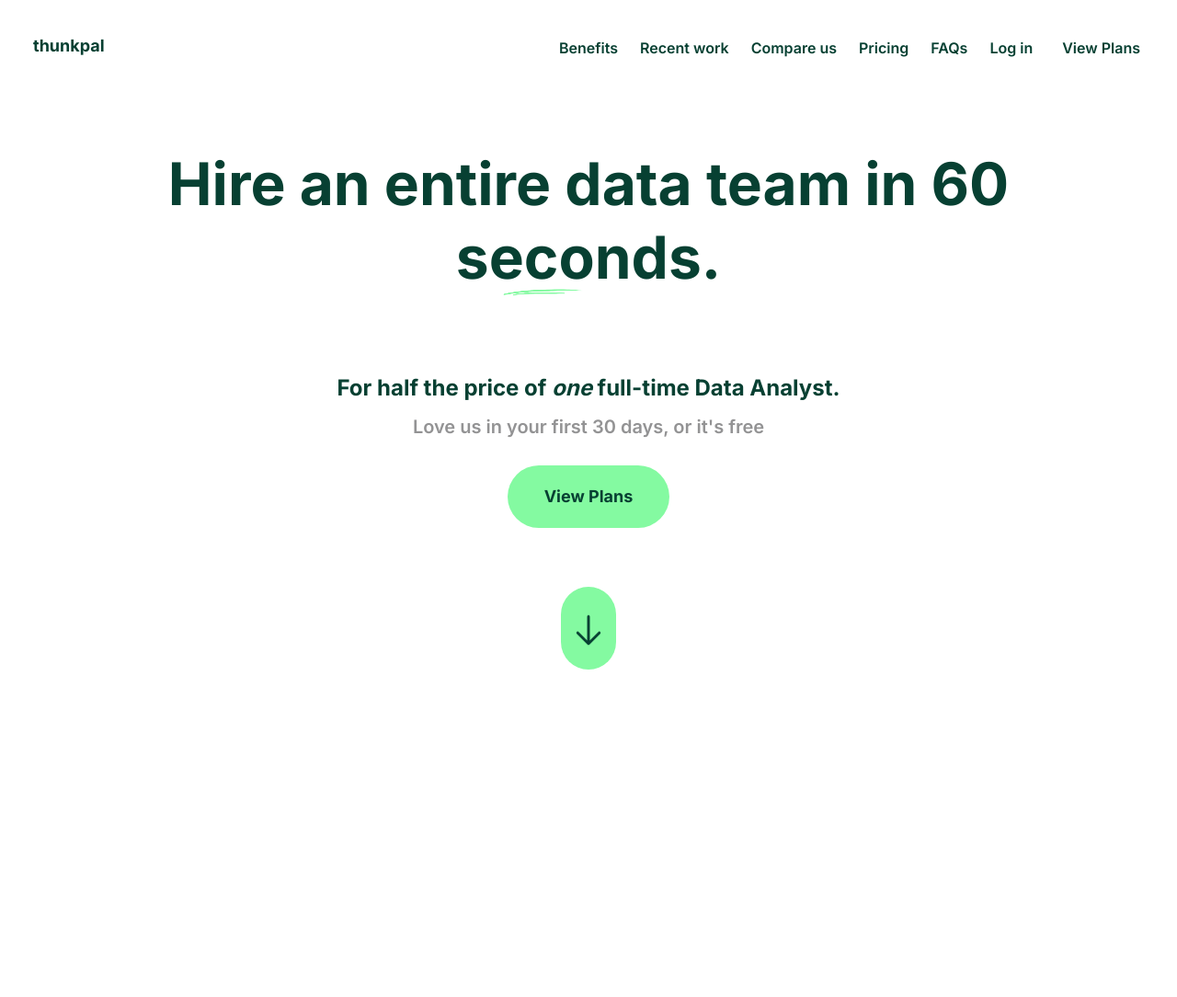
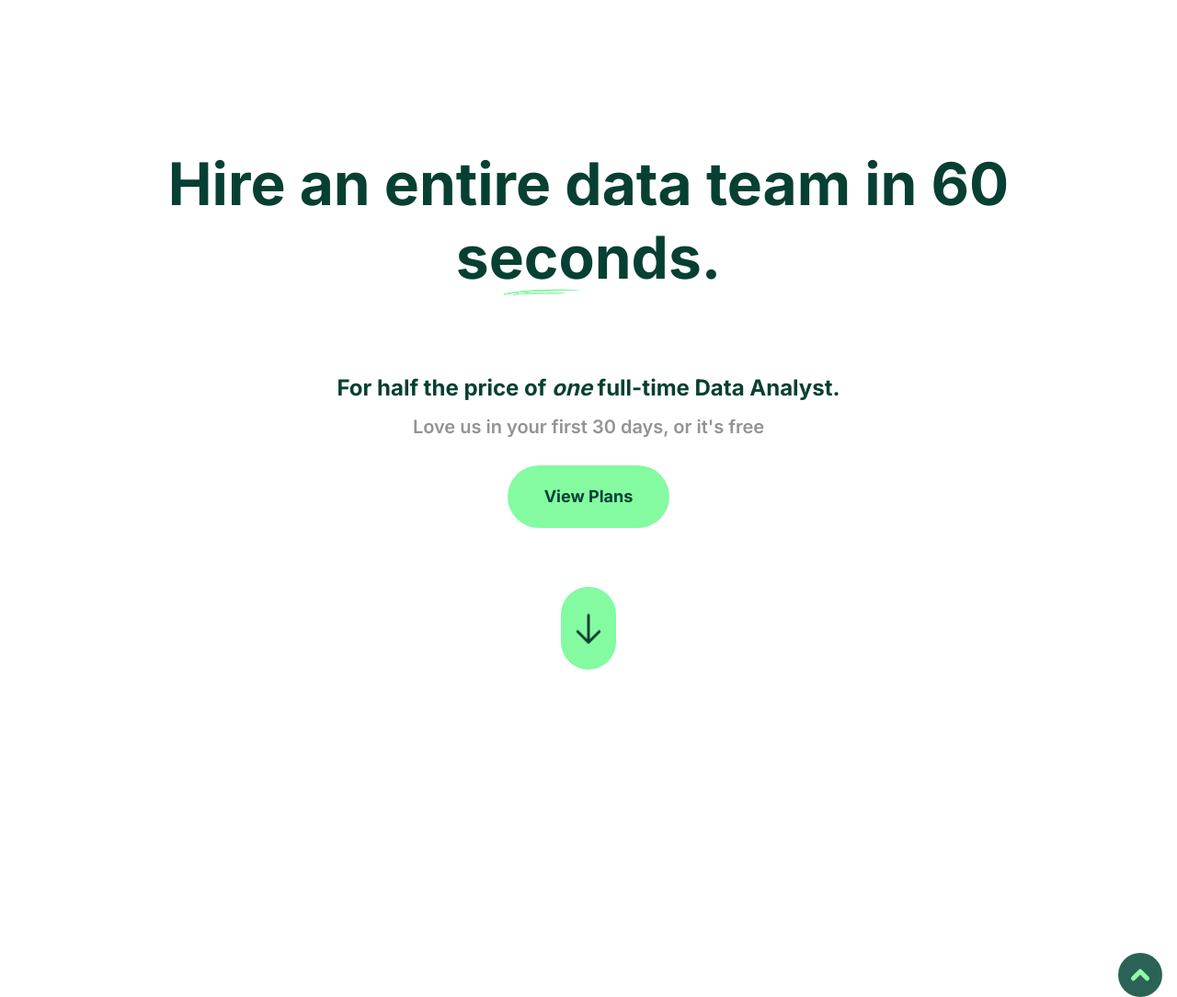
Before and after one commit to RomneyDa/thunk-pals, a Next.js app: page / in a window 1280 px wide. Shown: the whole page at 92% size. Before the commit the page ends 800 px from the top, so only its background shows below. Built offline with nearby package versions, Linux system fonts and the light colour scheme.

Commit message:
fix scrolling etc

```diff
--- a/src/app/globals.css
+++ b/src/app/globals.css
@@ -55,15 +55,10 @@
     body {
         @apply bg-background text-foreground;
     }
-    html {
-        --scroll-behavior: smooth !important;
-        scroll-behavior: smooth !important;
-    }
 }
 
-html {
-    --scroll-behavior: smooth !important;
-    scroll-behavior: smooth !important;
+* {
+    scroll-behavior: smooth;
 }
 
 /* Hide scrollbar for Chrome, Safari and Opera */
--- a/src/app/layout.tsx
+++ b/src/app/layout.tsx
@@ -27,11 +27,6 @@ export default function RootLayout({
           "overflow-auto no-scrollbar min-h-screen max-w-screen bg-background font-sans antialiased",
           fontSans.variable
         )}
-
-      // onScroll={(e) => {
-      //   console.log(0)
-      //   // setScrollPosition(e.currentTarget.scrollTop);
-      // }}
       >
         {children}
       </body>
--- a/src/app/page.tsx
+++ b/src/app/page.tsx
@@ -2,14 +2,14 @@
 import Menu from "@/components/layout/Menu";
 import Image from "next/image";
 import Link from "next/link";
-import { useState } from "react";
+import { useEffect, useRef, useState } from "react";
 import MovingTilesTestimonials from "@/components/home/Testimonials";
 import { recentWork } from "@/components/home/recent-work";
 import FAQs from "@/components/home/FAQs";
 import PrivacyPolicy from "@/components/home/PrivacyPolicy";
 import TermsOfService from "@/components/home/TermsOfService";
 import { ArrowDownIcon } from "@radix-ui/react-icons";
-import { CheckIcon, EqualIcon, XIcon } from "lucide-react";
+import { CheckIcon, ChevronUp, EqualIcon, XIcon } from "lucide-react";
 
 const CALENDLY_LINK = "https://calendly.com/insightpal/intro"
 const STRIPE_LINK = "https://checkout.stripe.com/c/pay/cs_live_b1tk14B8kf434xvP5fPPYldu0nd01RDesDvLIlje1cEZdHPST4TDlufsE5#fid2cGd2ZndsdXFsamtQa2x0cGBrYHZ2QGtkZ2lgYSc%2FY2RpdmApJ3Zxd2x1YERmZmpwa3EnPydkZmZxWjRKN0NAckRhZ2Rfa01gbmAnKSdkdWxOYHwnPyd1blppbHNgWjA0S0FKN0BGXTVOMHNGUWl9M1I9M0sxPVdcaDBAMzVqQ391ZlxgSk5qYHZvcz1scWNvbHxvPX9cMmRUakRMMUNuYH1PTX9mPVB%2FZkFwUzBzMkpjdmRWfHdvNTVHYmRTSzN2fScpJ2N3amhWYHdzYHcnP3F3cGApJ2lkfGpwcVF8dWAnPydocGlxbFpscWBoJyknYGtkZ2lgVWlkZmBtamlhYHd2Jz9xd3BgeCUl"
@@ -20,11 +20,6 @@ const ViewPlansButton = () => (
   <Link href="#pricing" scroll={true}
     className="text-center rounded-full px-[40px] py-[20px] ring-accent hover:ring-[4px] transition-all duration-300 bg-primary text-primary-foreground hover:bg-accent hover:text-accent-foreground font-bold text-lg"
   >View Plans</Link>
-)
-const CalendlyLink = () => (
-  <Link href={CALENDLY_LINK}
-    className="text-primary hover:text-secondary underline"
-  >Book a call</Link>
 )
 
 const YellowX = () => {
@@ -46,12 +41,42 @@ const GreenCheck = () => {
 export default function Home() {
 
   const [scrollPosition, setScrollPosition] = useState(0);
+  const [prevScrollPosition, setPrevScrollPosition] = useState(0);
+  const [scrollDiff, setScrollDiff] = useState(100);
+
+  const mainRef = useRef<HTMLDivElement>(null);
+
+  useEffect(() => {
+    const change = scrollPosition - prevScrollPosition;
+    setPrevScrollPosition(scrollPosition);
+
+    const newVal = scrollDiff + change;
+    const newScrollDiff = newVal > 100 ? 100 : newVal < 0 ? 0 : newVal;
+
+    if (newScrollDiff === scrollDiff) return;
+    setScrollDiff(newScrollDiff);
+
+    // if (scrollDiff >= 100 && change > 0) return setScrollDiff(100)
+    // if (scrollDiff <= 0 && change < 0) return setScrollDiff(0)
+    // setScrollDiff(scrollDiff + change > 100 ? 100 : scrollDiff + change < 0 ? 0 : scrollDiff + change)
+
+    // if (scrollDiff < 0 && change > 0) setScrollDiff(change)
+    // else if (scrollDiff > 0 && change < 0) setScrollDiff(change)
+    // else setScrollDiff((d) => d + change)
+    // setScrollDiff(scrollDiff + change)
+
+  }, [scrollPosition])
+
+  // useEffect(() => {
+  //   console.log(scrollDiff)
+  // }, [scrollDiff])
+
   return (
     <>
       <header className="bg-background fixed left-0 top-0 flex w-full justify-between p-4 z-50"
         style={{
-          transform: `translateY(${scrollPosition < 30 ? 0 : 30 - scrollPosition}px)`,
-          opacity: `${scrollPosition < 30 ? 1 : 1 - (scrollPosition - 30) / 100}`
+          transform: `translateY(${scrollDiff < 30 ? 0 : 30 - scrollDiff}px)`,
+          opacity: `${scrollDiff < 30 ? 1 : 1 - (scrollDiff - 30) / 100}`
         }}
       >
         <h1 className="p-5 font-bold text-lg transition-all duration-300 hover:text-xl cursor-pointer text-center">thunkpal</h1>
@@ -62,6 +87,7 @@ export default function Home() {
           // console.log(scrollPosition)
           setScrollPosition(e.currentTarget.scrollTop);
         }}
+        ref={mainRef}
       >
         <section id="intro" className="pt-32 w-full px-12 leading-tight
         -[1000px] flex flex-col items-center justify-center text-center">
@@ -341,7 +367,15 @@ export default function Home() {
         </footer>
         <br />
       </main>
-
+      <div className="absolute bottom-4 right-4 h-12 w-12 bg-accent rounded-full flex items-center justify-center opacity-90 cursor-pointer" style={{
+        transform: `translateY(${100 - scrollDiff + Math.max(300 - scrollPosition, 0)}px)`,
+      }}
+        onClick={() => {
+          mainRef.current?.scrollTo({ top: 0, behavior: "smooth" });
+        }}
+      >
+        <ChevronUp height={30} width={30} strokeWidth={4} color="hsl(var(--primary))" />
+      </div>
     </>
   );
 }
--- a/src/components/layout/Menu.tsx
+++ b/src/components/layout/Menu.tsx
@@ -22,7 +22,7 @@ const Menu = () => {
     return (
         <nav>
             <div className="p-4 hidden lg:flex flex-row items-center gap-6 font-semibold">
-                <Link href="#benefits" className="nav-link" scroll>Benefits</Link>
+                <Link scroll={false} href="#benefits" className="nav-link">Benefits</Link>
                 <Link href="#recent-work" className="nav-link" scroll>Recent work</Link>
                 <Link href="#compare-us" className="nav-link" scroll>Compare us</Link>
                 <Link href="#pricing" className="nav-link" scroll>Pricing</Link>
```
